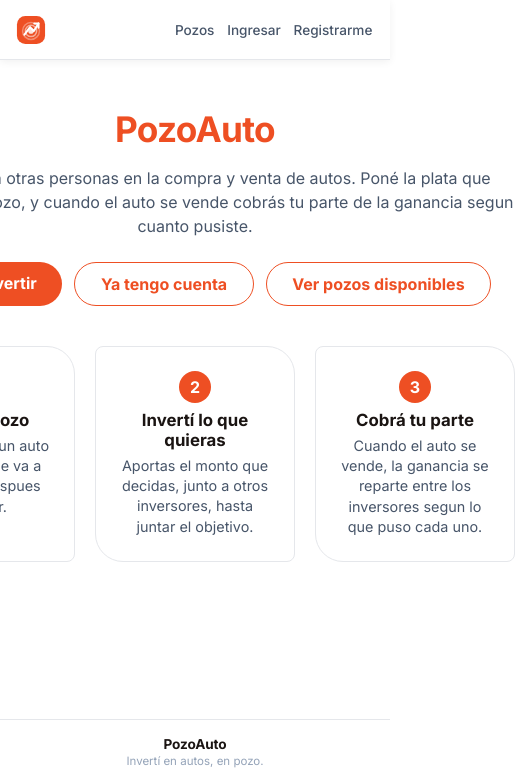
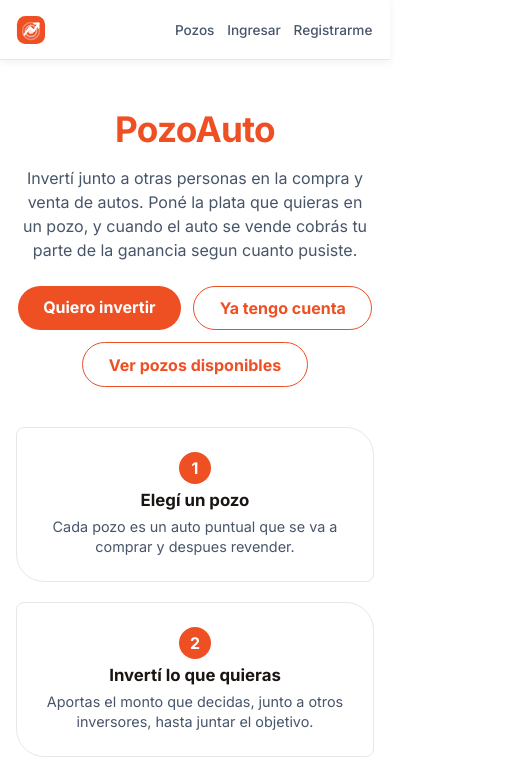
Before and after one commit to Sincro-arg/AH-front, an Angular app: page / in a window 390 px wide. Shown: the top 776 px of the page, 531 px wide, since content can reach past the window. Built offline with nearby package versions, Linux system fonts and the light colour scheme.

Commit message:
tarea 664: arreglar overflow horizontal de la landing en mobile fijando el ancho del host y de sus contenedores
Agent: c2

```diff
--- a/src/app/components/landing/landing.css
+++ b/src/app/components/landing/landing.css
@@ -1,3 +1,9 @@
+:host {
+  display: block;
+  width: 100%;
+  min-width: 0;
+}
+
 .landing {
   display: flex;
   flex-direction: column;
@@ -5,6 +11,8 @@
   gap: 2.5rem;
   padding: 3rem 1rem 2rem;
   text-align: center;
+  width: 100%;
+  min-width: 0;
 }
 
 .landing__hero {
@@ -12,6 +20,7 @@
   flex-direction: column;
   align-items: center;
   gap: 1rem;
+  width: 100%;
   max-width: 640px;
 }
 
@@ -36,6 +45,7 @@
   justify-content: center;
   gap: 0.75rem;
   margin-top: 0.5rem;
+  width: 100%;
 }
 
 .landing__boton {
```
